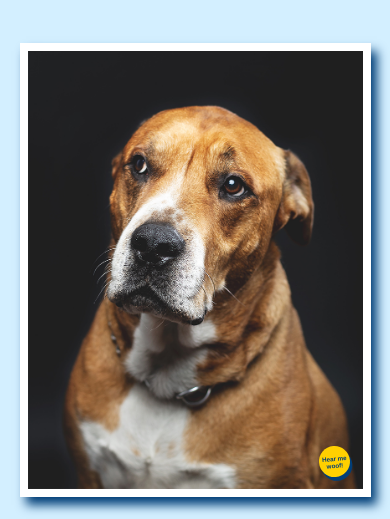
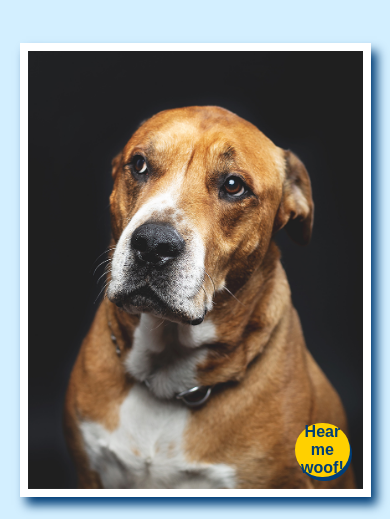
Before and after one commit to madelenfoss/frendo-pet-adoption, a plain HTML site: page pet-info/index.html in a window 390 px wide. Shown: the part 325-844 px from the top of the page. Drawn offline with Linux system fonts and the light colour scheme; a script that the page names is missing.

Commit message:
Added media queries to pet info sound button

```diff
--- a/_app/css/modules/pet-info.css
+++ b/_app/css/modules/pet-info.css
@@ -103,6 +103,7 @@
 	font-size: 1.2rem;
 	width: 80%;
 }
+
 @media screen and (max-width: 768px) {
 	.pet-info__card {
 		width: 100%;
@@ -116,3 +117,19 @@
 	.pet-info__image {
 		width: 100%;
 	}
+
+	.pet-info__sound {
+		width: 14vw;
+		height: 14vw;
+		font-size: 1rem;
+		transform: none;
+		transition: none;
+		transition-delay: none;
+	}
+
+	.pet-info__sound:hover {
+		background: rgb(255, 208, 0);
+		color: var(--tertiary);
+		transform: none;
+	}
+}
```
